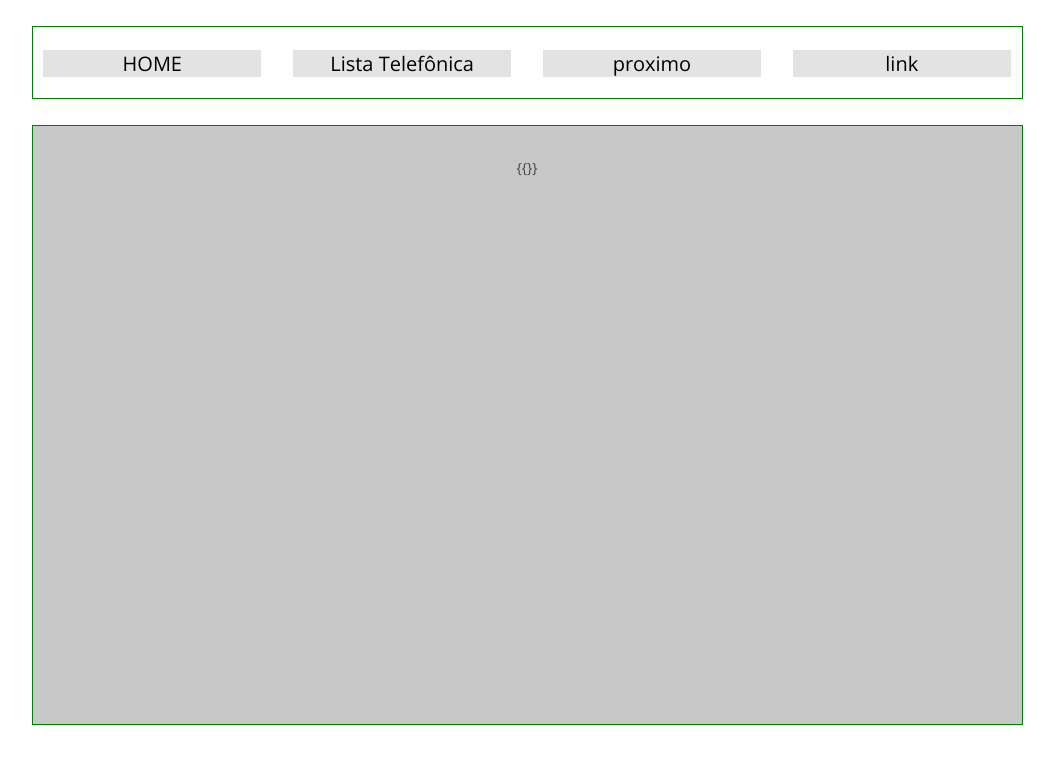
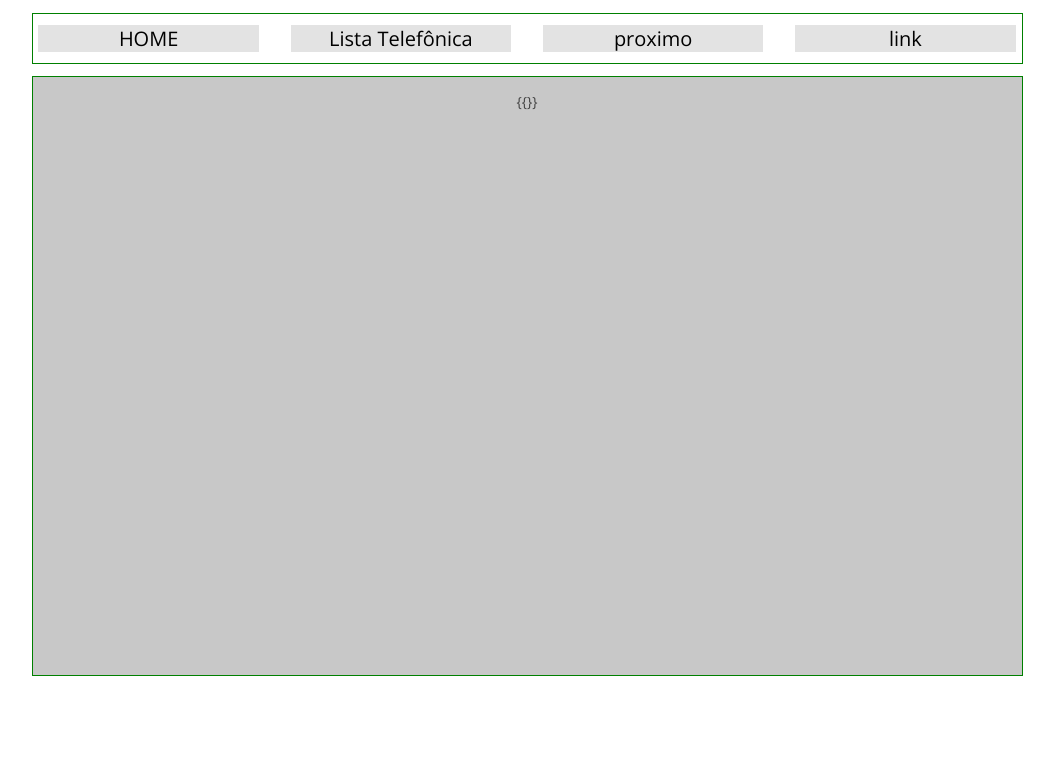
Before and after one commit to luaquecaiu3/working-with-angular-js, a plain HTML site: page MAIN.html in a window 1280 px wide. Shown: the whole page, without its empty margins (113-1167 px from the left). Drawn offline with nearby package versions, Linux system fonts and the light colour scheme; files whose address does not match are found by name.

Commit message:
Update estilo.css

```diff
--- a/css/estilo.css
+++ b/css/estilo.css
@@ -27,13 +27,12 @@ div{
   position: relative;
   text-align: center;
   margin: auto;
-  margin-top: 1px;
-	padding: 1%;
+	padding: 0.5%;
 }
 
 .main{
 	border: 1px solid green;
-	margin-top: 1%;
+	margin-top: 0.5%;
 }
 
 .header{
```
